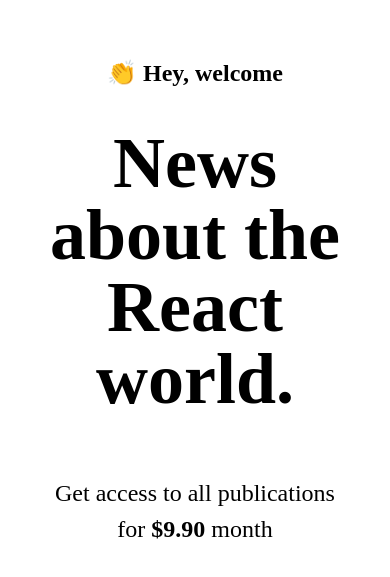
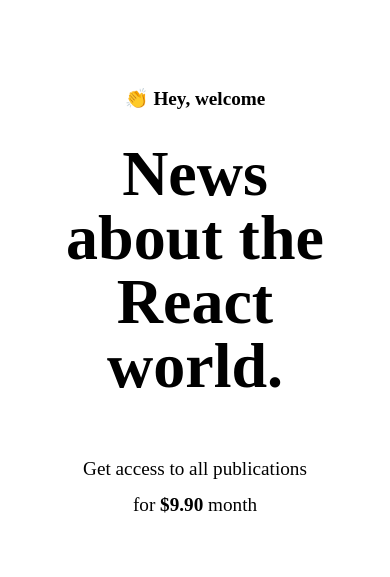
Before and after one commit to davi1985/ignite-journey, a Next.js app in the folder 03-ignews/: page / in a window 390 px wide. Shown: the part 107-684 px from the top of the page. Built offline with nearby package versions, Linux system fonts and the light colour scheme.

Commit message:
03 - fix: improve font size from Home component in breakpoint

```diff
--- a/03-ignews/src/pages/home.module.scss
+++ b/03-ignews/src/pages/home.module.scss
@@ -48,6 +48,22 @@
       font-weight: bold;
     }
   }
+
+  @media (max-width: 768px) {
+    > span {
+      font-size: 1.2rem;
+    }
+
+    h1 {
+      font-size: 4rem;
+      line-height: 4rem;
+      margin-top: 2rem;
+    }
+
+    p {
+      font-size: 1.2rem;
+    }
+  }
 }
 
 // .girlCoding {
```
